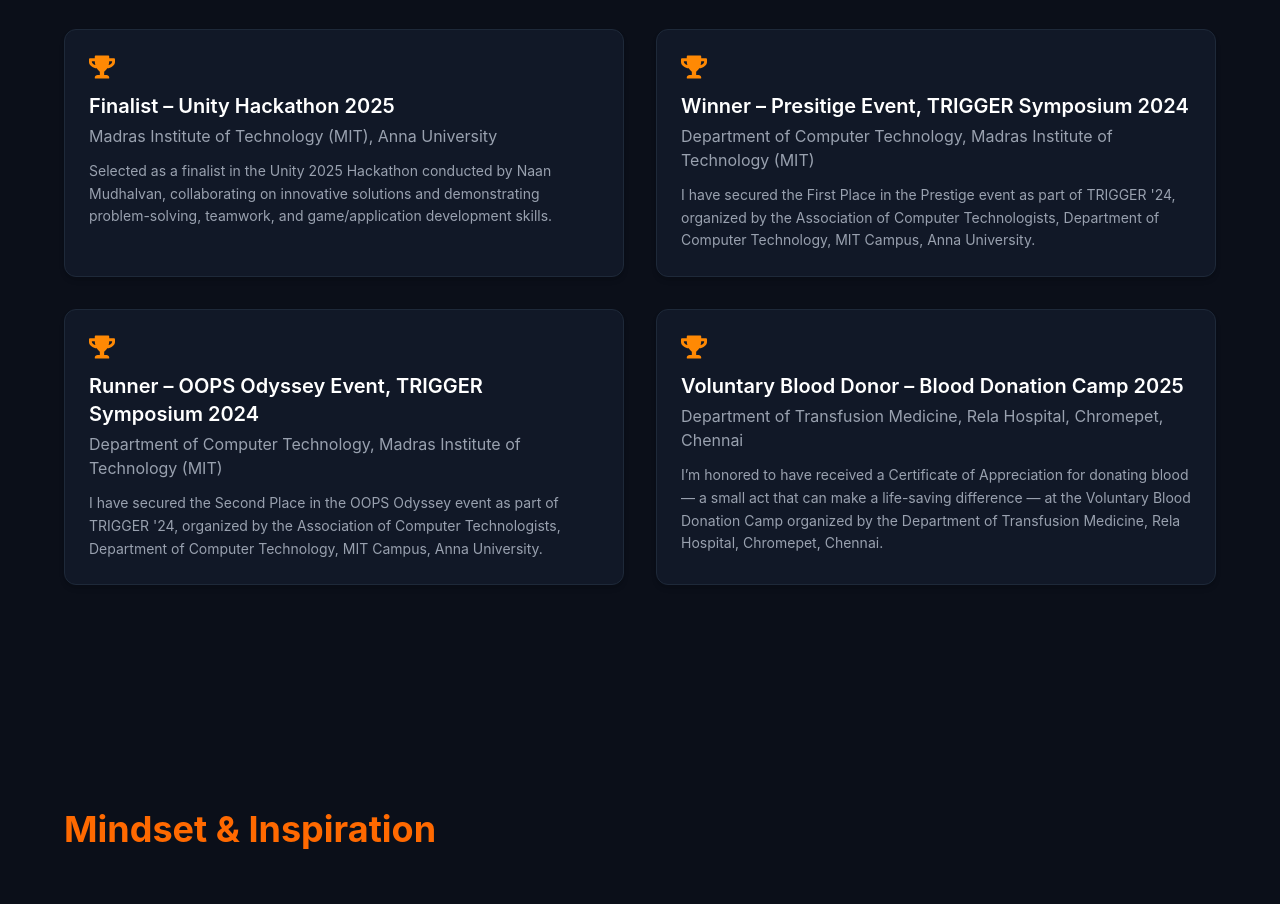
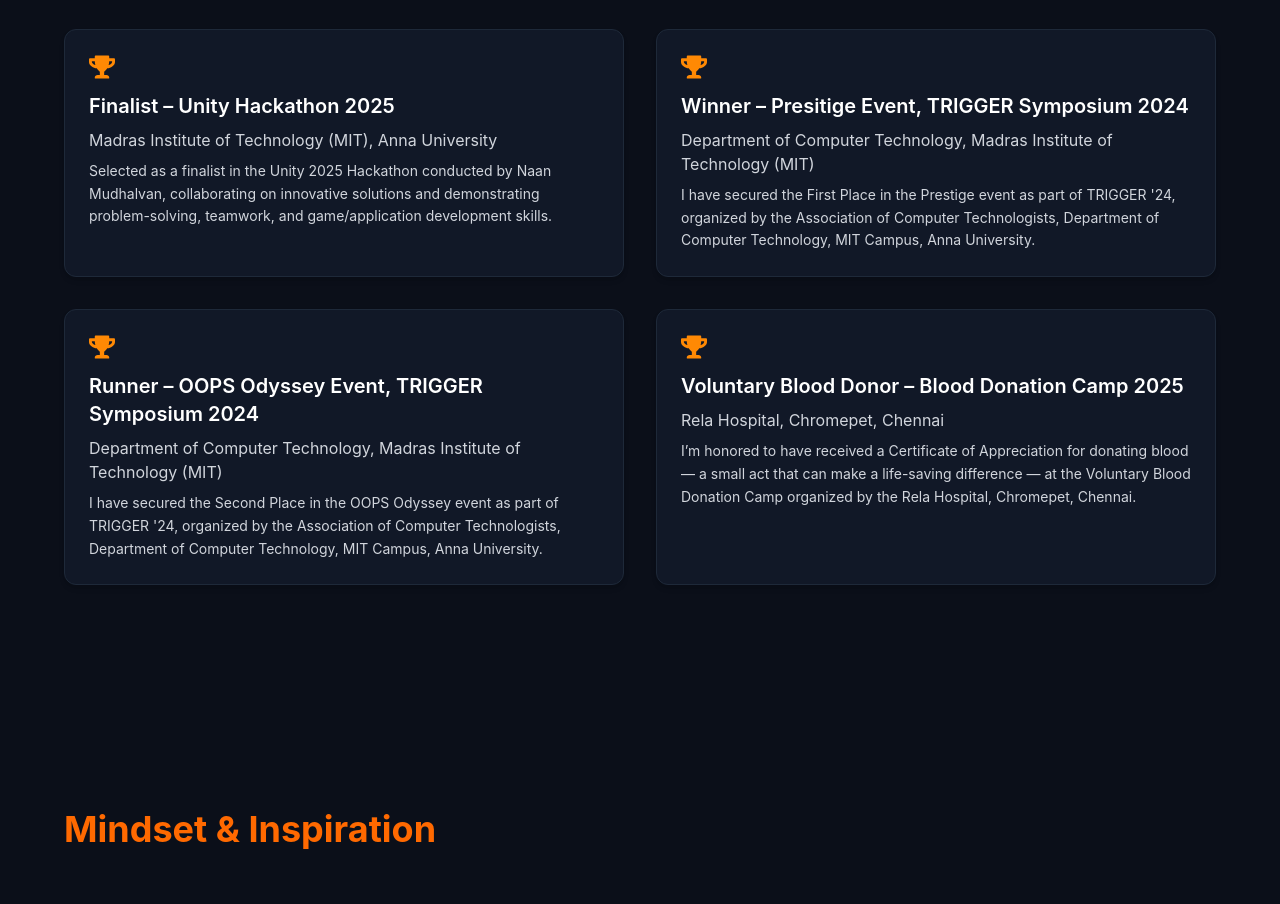
Before and after one commit to vbrprabhu2004/vbrp_new_portfolio, a React (Vite) app: page / in a window 1280 px wide. Shown: the part 9500-10404 px from the top of the page. Built offline with nearby package versions, Linux system fonts and the light colour scheme.

Commit message:
Refactor Achievements component for clarity

```diff
--- a/src/components/Achievements.jsx
+++ b/src/components/Achievements.jsx
@@ -22,9 +22,9 @@
   },
   {
     title: "Voluntary Blood Donor – Blood Donation Camp 2025",
-    place: "Department of Transfusion Medicine, Rela Hospital, Chromepet, Chennai",
+    place: "Rela Hospital, Chromepet, Chennai",
     description:
-      "I’m honored to have received a Certificate of Appreciation for donating blood — a small act that can make a life-saving difference — at the Voluntary Blood Donation Camp organized by the Department of Transfusion Medicine, Rela Hospital, Chromepet, Chennai.",
+      "I’m honored to have received a Certificate of Appreciation for donating blood — a small act that can make a life-saving difference — at the Voluntary Blood Donation Camp organized by the Rela Hospital, Chromepet, Chennai.",
   },
 ];
 
@@ -63,11 +63,11 @@
                 {item.title}
               </h3>
 
-              <p className="text-gray-400 mt-1">
+              <p className="text-gray-300 mt-2">
                 {item.place}
               </p>
 
-              <p className="text-gray-400 mt-3 text-sm leading-relaxed">
+              <p className="text-gray-300 mt-2 text-sm leading-relaxed">
                 {item.description}
               </p>
             </motion.div>
```
